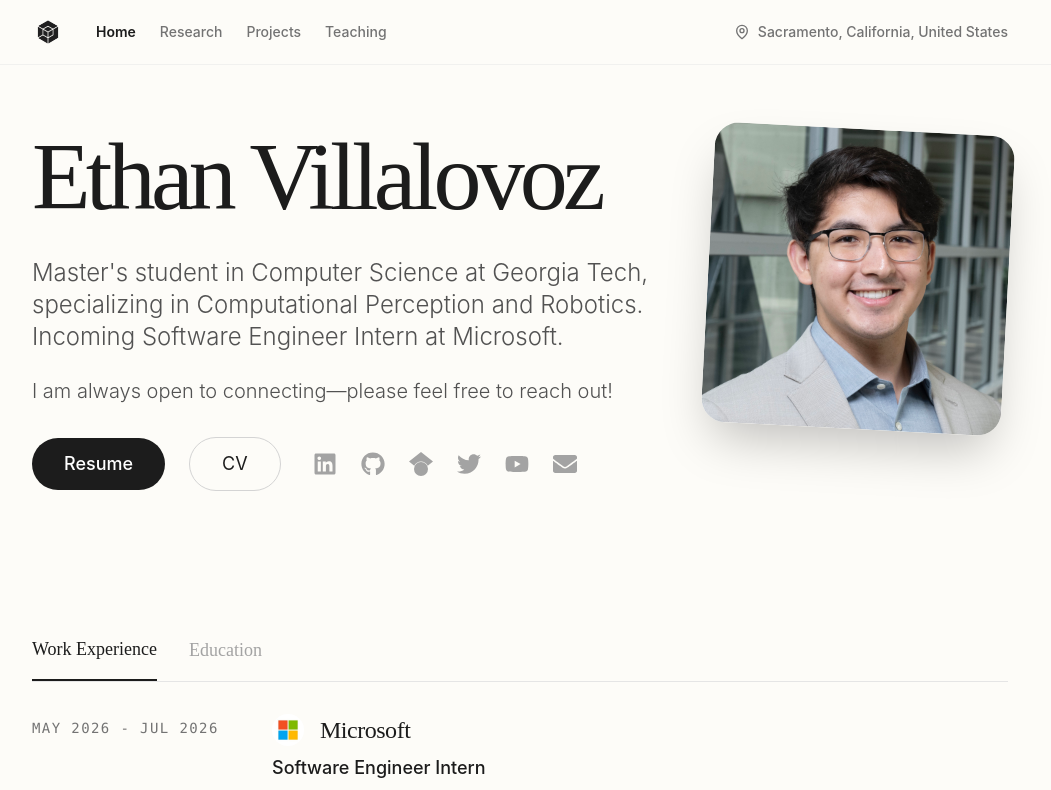
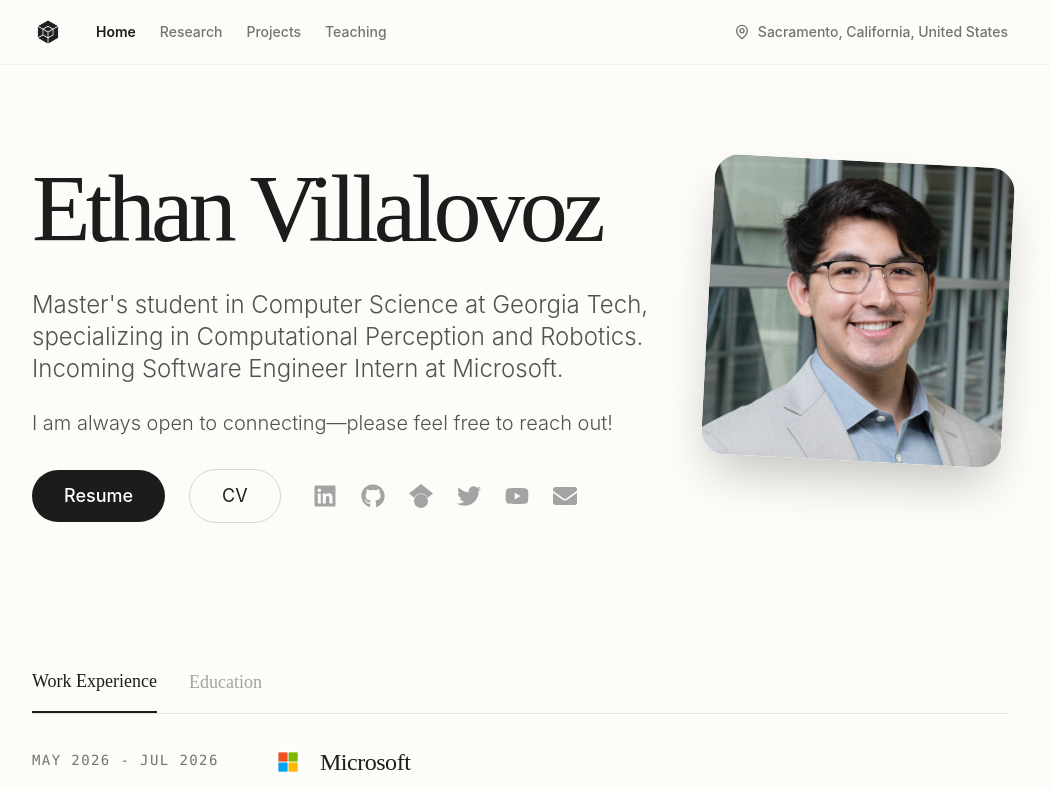
Before and after one commit to ethanvillalovoz/ethanvillalovoz.github.io, a Next.js app: page / in a window 1280 px wide. Shown: the top 790 px of the page, without its empty margins (120-1171 px from the left). Built offline with nearby package versions, Linux system fonts and the light colour scheme.

Commit message:
Increase padding in main section for improved layout

```diff
--- a/src/app/page.tsx
+++ b/src/app/page.tsx
@@ -241,7 +241,7 @@ export default function Home() {
 	const hiddenNews = newsItems.filter((item) => item.hidden);
 
 	return (
-		<main className="max-w-5xl mx-auto px-6 py-16 bg-background text-foreground">
+		<main className="max-w-5xl mx-auto px-6 py-24 bg-background text-foreground">
 			<div className="relative z-10">
 				{/* Intro Section */}
 				<div className="flex flex-col md:flex-row items-start gap-12 mb-24">
```
